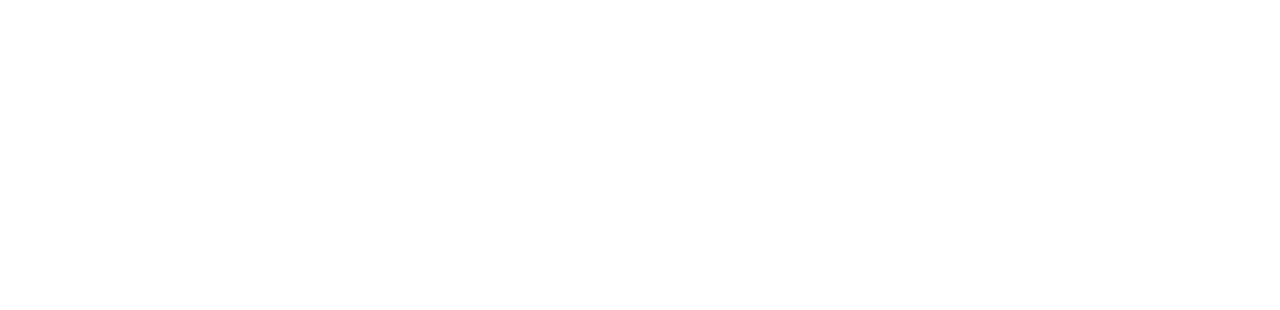
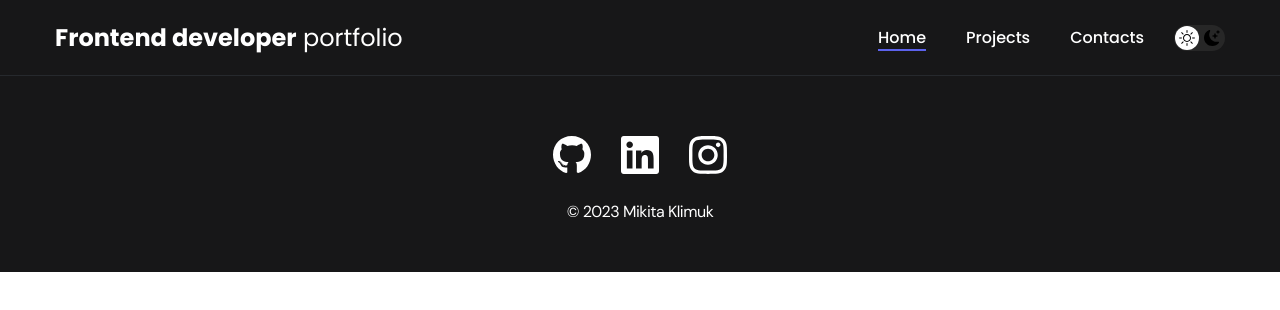
Before and after one commit to NikitaKlimuk/Dev-Portfolio, a React (Create React App) app: page /contacts in a window 1280 px wide. Before the commit this address had no page. Shown: the top 310 px of the page. Built offline with nearby package versions, Linux system fonts and the light colour scheme.

Commit message:
add navbar and footer components

```diff
--- a/src/App.tsx
+++ b/src/App.tsx
@@ -1,18 +1,20 @@
 import { Routes, Route } from "react-router-dom";
 import "./styles/main.scss";
 import HomePage from "./pages/HomePage";
+import Navbar from "./components/Navbar";
+import Footer from "./components/Footer";
 
 function App() {
   return (
     <section className="App">
-      {/* <Navbar /> */}
+      <Navbar />
       <main className="main">
         <Routes>
           <Route path="/" element={<HomePage />} />
           {/* <Route path="/:nasaId" element={<ShowPage />} /> */}
         </Routes>
       </main>
-      {/* <Footer /> */}
+      <Footer />
     </section>
   );
 }
--- /dev/null
+++ b/src/components/Footer/index.tsx
@@ -0,0 +1,37 @@
+import "./styles.scss";
+import insta from "../../assets/icons/instagram.svg";
+import gitHub from "../../assets/icons/gitHub.svg";
+import linkedIn from "../../assets/icons/linkedIn.svg";
+
+const Footer = () => {
+  return (
+    <footer className="footer">
+      <div className="container">
+        <div className="footer__wrapper">
+          <ul className="social">
+            <li className="social__item">
+              <a href="#!">
+                <img src={gitHub} alt="Link" />
+              </a>
+            </li>
+            <li className="social__item">
+              <a href="#!">
+                <img src={linkedIn} alt="Link" />
+              </a>
+            </li>
+            <li className="social__item">
+              <a href="#!">
+                <img src={insta} alt="Link" />
+              </a>
+            </li>
+          </ul>
+          <div className="copyright">
+            <p>© 2023 Mikita Klimuk</p>
+          </div>
+        </div>
+      </div>
+    </footer>
+  );
+};
+
+export default Footer;
--- /dev/null
+++ b/src/components/Footer/styles.scss
@@ -0,0 +1,25 @@
+@import "../../styles/variables.scss";
+
+.footer {
+  margin-top: auto;
+  padding: 60px 0 50px;
+  background-color: var(--footer-bg);
+  color: var(--footer-text);
+  &__wrapper {
+    display: flex;
+    flex-direction: column;
+    align-items: center;
+    row-gap: 27px;
+  }
+  .social {
+    display: flex;
+    column-gap: 30px;
+    align-items: center;
+  }
+  .copyright {
+    font-size: 16px;
+    p + p {
+      margin-top: 0.5em;
+    }
+  }
+}
--- /dev/null
+++ b/src/components/Navbar/index.tsx
@@ -0,0 +1,42 @@
+import "./styles.scss";
+import sun from "../../assets/icons/sun.svg";
+import moon from "../../assets/icons/moon.svg";
+
+const Navbar = () => {
+  return (
+    <nav className="nav">
+      <div className="container">
+        <div className="nav-row">
+          <a href="/" className="logo">
+            <strong>Frontend developer</strong> portfolio
+          </a>
+
+          <button className="dark-mode-btn">
+            <img src={sun} alt="Light mode" className="dark-mode-btn__icon" />
+            <img src={moon} alt="Dark mode" className="dark-mode-btn__icon" />
+          </button>
+
+          <ul className="nav-list">
+            <li className="nav-list__item">
+              <a href="/" className="nav-list__link nav-list__link--active">
+                Home
+              </a>
+            </li>
+            <li className="nav-list__item">
+              <a href="/projects" className="nav-list__link">
+                Projects
+              </a>
+            </li>
+            <li className="nav-list__item">
+              <a href="/contacts" className="nav-list__link">
+                Contacts
+              </a>
+            </li>
+          </ul>
+        </div>
+      </div>
+    </nav>
+  );
+};
+
+export default Navbar;
--- /dev/null
+++ b/src/components/Navbar/styles.scss
@@ -0,0 +1,58 @@
+@import "../../styles/variables.scss";
+
+.nav {
+  padding: 20px 0;
+  background-color: var(--nav-bg);
+  border-bottom: 1px solid var(--nav-border);
+  color: var(--nav-text);
+  letter-spacing: normal;
+  &-row {
+    display: flex;
+    justify-content: flex-end;
+    align-items: center;
+    column-gap: 30px;
+    row-gap: 20px;
+    flex-wrap: wrap;
+  }
+  .logo {
+    margin-right: auto;
+    color: var(--nav-text);
+    font-size: 24px;
+    font-family: "Poppins", sans-serif;
+  }
+  .logo strong {
+    font-weight: 700;
+  }
+  &-list {
+    display: flex;
+    flex-wrap: wrap;
+    row-gap: 10px;
+    align-items: center;
+    column-gap: 40px;
+    font-size: 16px;
+    font-weight: 500;
+    font-family: "Poppins", sans-serif;
+    &__link {
+      color: var(--nav-text);
+      transition: opacity 0.2s ease-in;
+      &--active {
+        position: relative;
+      }
+      &--active::before {
+        content: "";
+
+        position: absolute;
+        left: 0;
+        top: 100%;
+
+        display: block;
+        height: 2px;
+        width: 100%;
+        background-color: var(--accent);
+      }
+    }
+    &__link:hover {
+      opacity: 0.8;
+    }
+  }
+}
--- a/src/pages/HomePage/index.tsx
+++ b/src/pages/HomePage/index.tsx
@@ -1,4 +1,4 @@
-// import "./styles.scss";
+import "./styles.scss";
 
 const HomePage = () => {
   return (
@@ -25,7 +25,7 @@
         <div className="container">
           <ul className="content-list">
             <li className="content-list__item">
-              <h2 className="title-2">Frontend</h2>
+              <h2 className="title-role">Frontend</h2>
               <p>
                 TypeScript, JavaScript, React, React Router, Redux, Redux
                 Toolkit, RTK Query, Storybook, Jest, React Testing Library, REST
--- /dev/null
+++ b/src/pages/HomePage/styles.scss
@@ -0,0 +1,42 @@
+@import "../../styles/variables.scss";
+
+.header {
+  padding: 40px 0;
+  min-height: 695px;
+  display: flex;
+  justify-content: center;
+  align-items: center;
+  background-color: var(--header-bg);
+  background-image: url("./../assets/backgrounds/header-bg.png");
+  background-repeat: no-repeat;
+  background-size: auto;
+  background-position: center center;
+  color: var(--header-text);
+  text-align: center;
+  &__wrapper {
+    padding: 0 15px;
+    max-width: 660px;
+  }
+  &__title {
+    margin-bottom: 20px;
+    font-size: 40px;
+    font-weight: 700;
+    line-height: 1.4;
+  }
+  &__title strong {
+    font-size: 60px;
+    font-weight: 700;
+  }
+  &__title em {
+    font-style: normal;
+    color: var(--accent);
+  }
+  &__text {
+    margin-bottom: 40px;
+    font-size: 18px;
+    line-height: 1.333;
+  }
+  &__text p + p {
+    margin-top: 0.5em;
+  }
+}
--- /dev/null
+++ b/src/react-app-env.d.ts
@@ -0,0 +1 @@
+/// <reference types="react-scripts" />
--- a/src/styles/main.scss
+++ b/src/styles/main.scss
@@ -31,80 +31,11 @@
   padding: 70px 0;
 }
 
-.title-1 {
-  margin-bottom: 60px;
-  font-size: 60px;
-  font-weight: 700;
-  line-height: 1.3;
-  color: var(--title-1);
-  text-align: center;
-}
-
-.title-2 {
+.title-role {
   margin-bottom: 20px;
   font-size: 40px;
   font-weight: 700;
   line-height: 1.3;
-}
-
-/* Nav */
-.nav {
-  padding: 20px 0;
-  background-color: var(--nav-bg);
-  border-bottom: 1px solid var(--nav-border);
-  color: var(--nav-text);
-  letter-spacing: normal;
-  &-row {
-    display: flex;
-    justify-content: flex-end;
-    align-items: center;
-    column-gap: 30px;
-    row-gap: 20px;
-    flex-wrap: wrap;
-  }
-  .logo {
-    margin-right: auto;
-    color: var(--nav-text);
-    font-size: 24px;
-    font-family: "Poppins", sans-serif;
-  }
-  .logo strong {
-    font-weight: 700;
-  }
-  &-list {
-    .nav-list {
-      display: flex;
-      flex-wrap: wrap;
-      row-gap: 10px;
-      align-items: center;
-      column-gap: 40px;
-      font-size: 16px;
-      font-weight: 500;
-      font-family: "Poppins", sans-serif;
-    }
-    &__link {
-      color: var(--nav-text);
-      transition: opacity 0.2s ease-in;
-      &--active {
-        position: relative;
-      }
-      &--active::before {
-        content: "";
-
-        position: absolute;
-        left: 0;
-        top: 100%;
-
-        display: block;
-        height: 2px;
-        width: 100%;
-        background-color: var(--accent);
-      }
-    }
-    &__link:hover {
-      opacity: 0.8;
-    }
-  }
 }
 
 /* Dark mode btn */
@@ -136,48 +67,6 @@
   }
   &--active::before {
     left: 26px;
-  }
-}
-
-/* Header */
-.header {
-  padding: 40px 0;
-  min-height: 695px;
-  display: flex;
-  justify-content: center;
-  align-items: center;
-  background-color: var(--header-bg);
-  background-image: url("./../assets/backgrounds/header-bg.png");
-  background-repeat: no-repeat;
-  background-size: auto;
-  background-position: center center;
-  color: var(--header-text);
-  text-align: center;
-  &__wrapper {
-    padding: 0 15px;
-    max-width: 660px;
-  }
-  &__title {
-    margin-bottom: 20px;
-    font-size: 40px;
-    font-weight: 700;
-    line-height: 1.4;
-  }
-  &__title strong {
-    font-size: 60px;
-    font-weight: 700;
-  }
-  &__title em {
-    font-style: normal;
-    color: var(--accent);
-  }
-  &__text {
-    margin-bottom: 40px;
-    font-size: 18px;
-    line-height: 1.333;
-  }
-  &__text p + p {
-    margin-top: 0.5em;
   }
 }
 
@@ -270,7 +159,6 @@
 }
 
 /* Content list */
-
 .content-list {
   margin: 0 auto;
   max-width: 570px;
@@ -290,28 +178,3 @@
     }
   }
 }
-
-/* Footer */
-.footer {
-  margin-top: auto;
-  padding: 60px 0 50px;
-  background-color: var(--footer-bg);
-  color: var(--footer-text);
-  &__wrapper {
-    display: flex;
-    flex-direction: column;
-    align-items: center;
-    row-gap: 27px;
-  }
-  .social {
-    display: flex;
-    column-gap: 30px;
-    align-items: center;
-  }
-  .copyright {
-    font-size: 16px;
-    p + p {
-      margin-top: 0.5em;
-    }
-  }
-}
--- a/src/styles/media.scss
+++ b/src/styles/media.scss
@@ -22,11 +22,7 @@
   .section {
     padding: 40px 0;
   }
-  .title-1 {
-    margin-bottom: 30px;
-    font-size: 40px;
-  }
-  .title-2 {
+  .title-role {
     margin-bottom: 10px;
     font-size: 30px;
   }
--- a/src/styles/variables.scss
+++ b/src/styles/variables.scss
@@ -23,8 +23,6 @@
   --page-bg: var(--white);
   --text-color: var(--black);
   --accent: var(--purple);
-  --title-1: var(--accent);
-
   --project-card-bg: var(--white);
   --project-card-text: var(--black);
   --box-shadow: 0px 5px 35px rgba(0, 0, 0, 0.25);
@@ -34,9 +32,6 @@
 .dark {
   --page-bg: #252526;
   --text-color: var(--white);
-
-  --title-1: var(--white);
-
   --project-card-bg: var(--black);
   --project-card-text: var(--white);
   --box-shadow: 0px 5px 35px rgba(0, 0, 0, 0.8);
```
Also changed, not shown: src/assets/icons/twitter.svg (deleted), src/assets/icons/vk.svg (deleted).
